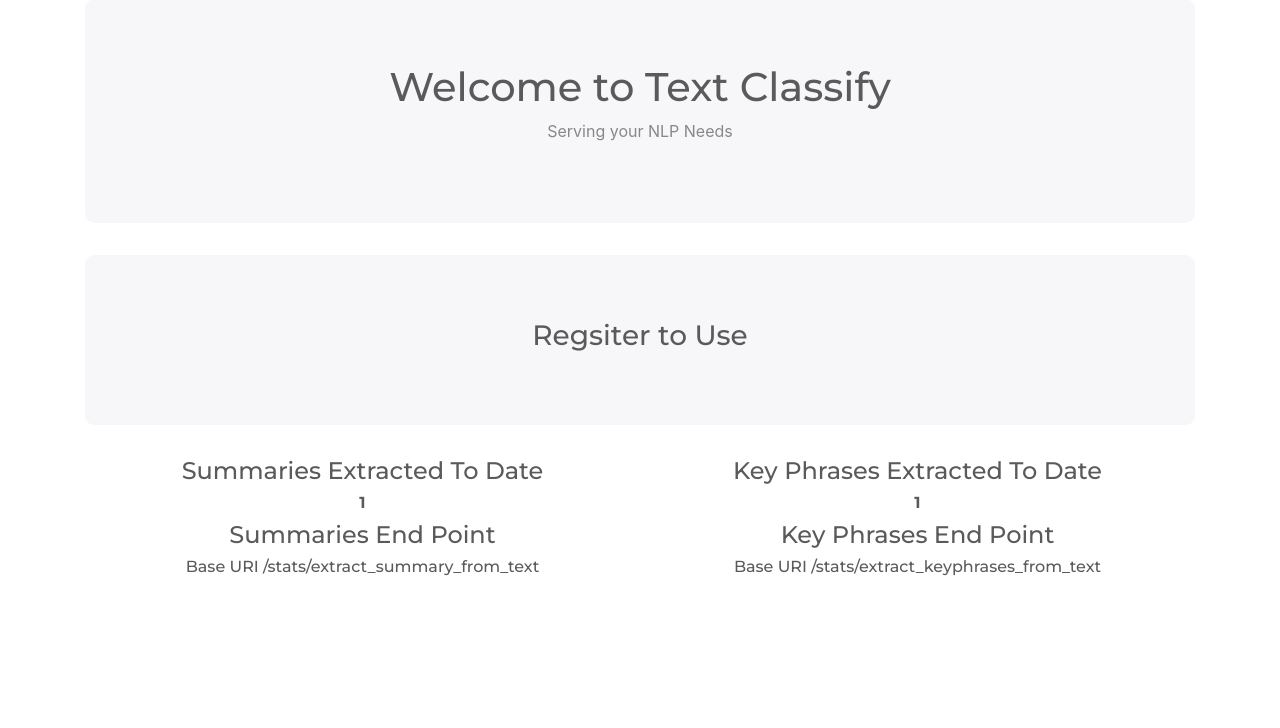
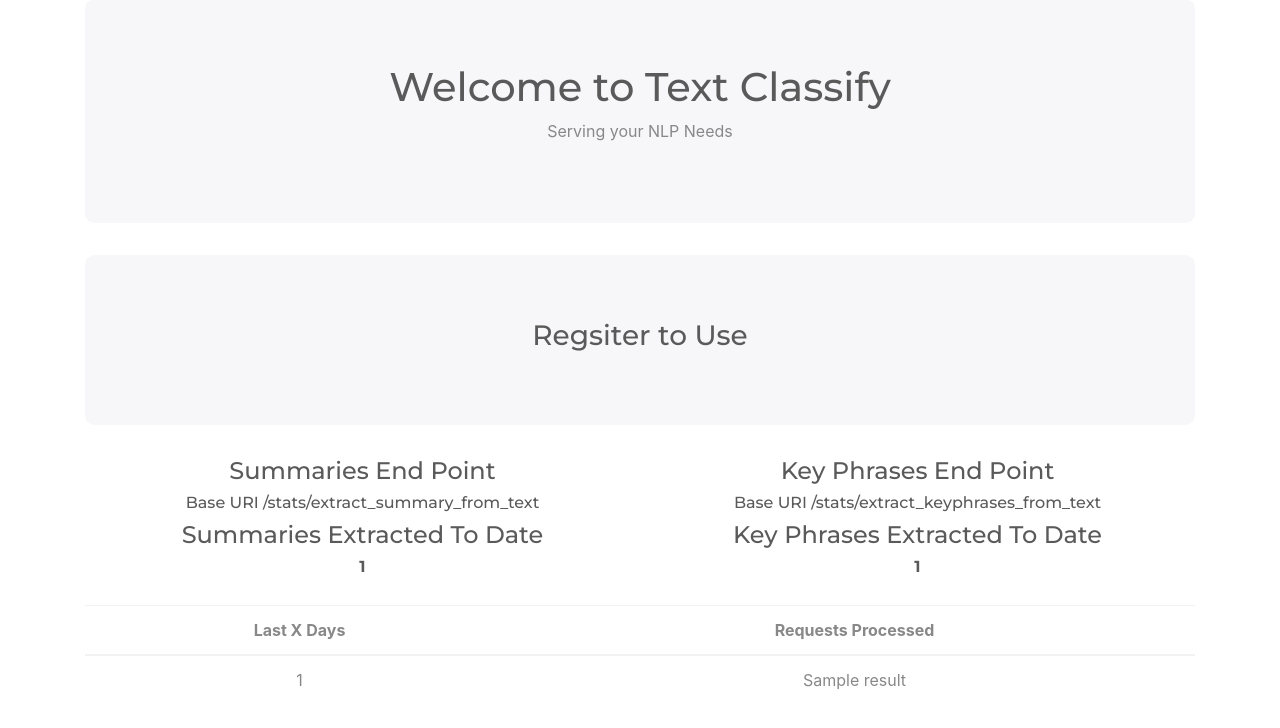
Before and after one commit to RedGhoul/Jobtransparency.NLP, a Flask app: template JobtransparencyNLP/templates/home.html in a window 1280 px wide. Shown: the part 57-785 px from the top of the page. Run offline with Flask 2, Linux system fonts and the light colour scheme; the template is opened without the code that fills it: most values are stand-ins (such as "Sample title", 1, 10 or a date in 2020); some libraries are stand-ins or nearby versions.

Commit message:
updated alot of the app

```diff
--- a/JobtransparencyNLP/templates/home.html
+++ b/JobtransparencyNLP/templates/home.html
@@ -15,6 +15,18 @@
 <div class="container">
   <div class="row">
     <div class="col-sm-6 text-center">
+      <h4>Summaries End Point</h4>
+      <h6>Base URI /stats/extract_summary_from_text</h6>
+    </div>
+    <div class="col-sm-6 text-center">
+      <h4>Key Phrases End Point</h4>
+      <h6>Base URI /stats/extract_keyphrases_from_text</h6>
+    </div>
+  </div>
+</div>
+<div class="container">
+  <div class="row">
+    <div class="col-sm-6 text-center">
       <h4>Summaries Extracted To Date</h4>
       <h6><b>{{homepage["stats_summary"].hit_count}}</b></h6>
     </div>
@@ -24,18 +36,28 @@
     </div>
   </div>
 </div>
-
+<div style="padding-top:20px;"></div>
 <div class="container">
-  <div class="row">
-    <div class="col-sm-6 text-center">
-      <h4>Summaries End Point</h4>
-      <h6>Base URI /stats/extract_summary_from_text</h6>
-    </div>
-    <div class="col-sm-6 text-center">
-      <h4>Key Phrases End Point</h4>
-      <h6>Base URI /stats/extract_keyphrases_from_text</h6>
-    </div>
+ <div class="row">
+    <table class="table text-center">
+      <thead>
+        <tr>
+          <th class="text-center" scope="col">Last X Days</th>
+          <th class="text-center" scope="col">Requests Processed</th>
+        </tr>
+      </thead>
+      <tbody>
+      {% for results in homepage["history"] %}
+        <tr>
+          <td class="text-center">{{results[0]}}</td>
+          <td class="text-center">{{results[1]}}</td>
+        </tr>
+      {% endfor %}
+      </tbody>
+    </table>
   </div>
 </div>
 
+
+
 {% endblock %}
--- a/app.py
+++ b/app.py
@@ -7,8 +7,20 @@ from JobtransparencyNLP.models import ApiStats, nlprecords
 def index():
     stats_keyphrases = ApiStats.query.filter_by(name='extract_keyphrases_from_text').first()
     stats_summary = ApiStats.query.filter_by(name='extract_summary_from_text').first()
+    values = []
+    for x in range(1,8):
+        result = db.session.execute("SELECT count(*) as \"ProcessedCount\"" +
+                                    "FROM public.nlprecords where " +
+                                    "created_at < now()::date and " +
+                                    f"created_at > now()::date - INTERVAL '{x} DAYS'")
+        for rr in result:
+            temp = []
+            temp.append(str(x))
+            temp.append(str(rr[0]))
+            values.append(temp)
 
     return render_template('home.html',homepage={
+        "history":values,
         "stats_keyphrases":stats_keyphrases,
         "stats_summary":stats_summary
     })
```
Also changed, not shown: JobtransparencyNLP/models.py (+3 -4 lines), migrations/versions/987f51b458c0_addingindexs.py (added, +32 -0 lines).
